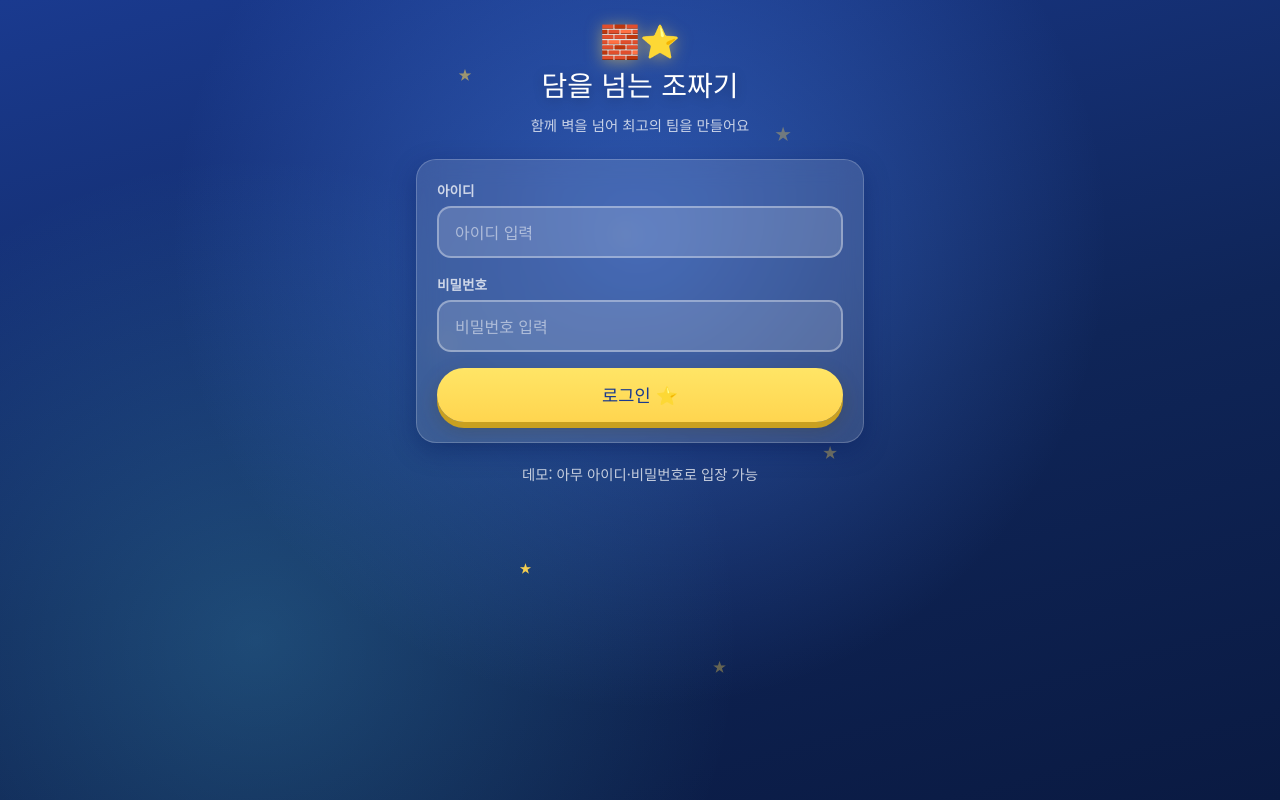
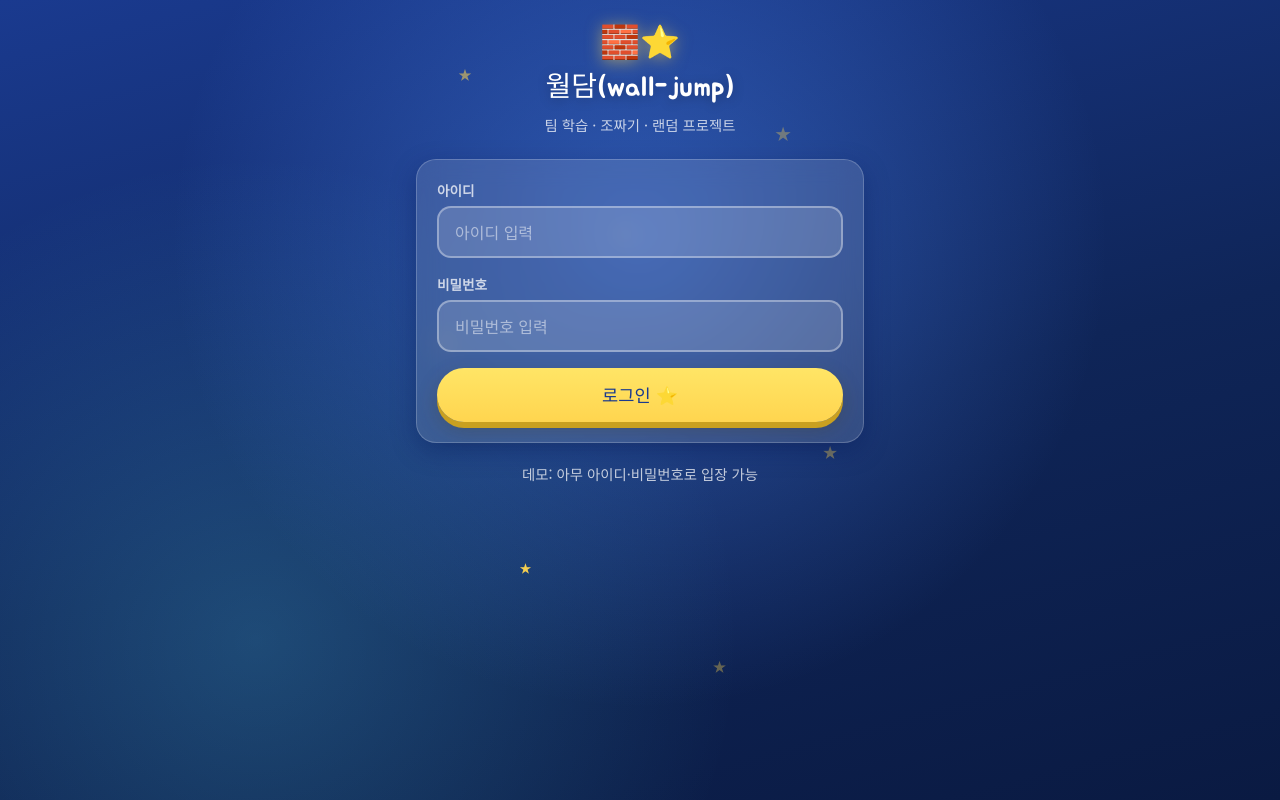
Before and after one commit to 3414401/wall-dam, a React (Vite) app: page /#/ in a window 1280 px wide. Built offline with nearby package versions, Linux system fonts and the light colour scheme; no server answers.

Commit message:
로그인 화면 월담(wall-jump) 브랜딩

```diff
--- a/index.html
+++ b/index.html
@@ -7,7 +7,7 @@
       content="width=device-width, initial-scale=1.0, maximum-scale=1.0, user-scalable=no"
     />
     <meta name="theme-color" content="#1a3a8f" />
-    <title>담을 넘는 조짜기</title>
+    <title>월담(wall-jump)</title>
     <link rel="preconnect" href="https://fonts.googleapis.com" />
     <link rel="preconnect" href="https://fonts.gstatic.com" crossorigin />
     <link
--- a/src/pages/Login.tsx
+++ b/src/pages/Login.tsx
@@ -25,8 +25,8 @@ export function Login() {
 
   return (
     <Layout
-      title="담을 넘는 조짜기"
-      subtitle="함께 벽을 넘어 최고의 팀을 만들어요"
+      title="월담(wall-jump)"
+      subtitle="팀 학습 · 조짜기 · 랜덤 프로젝트"
     >
       <form className="card" onSubmit={handleSubmit}>
         <div className="field">
```
